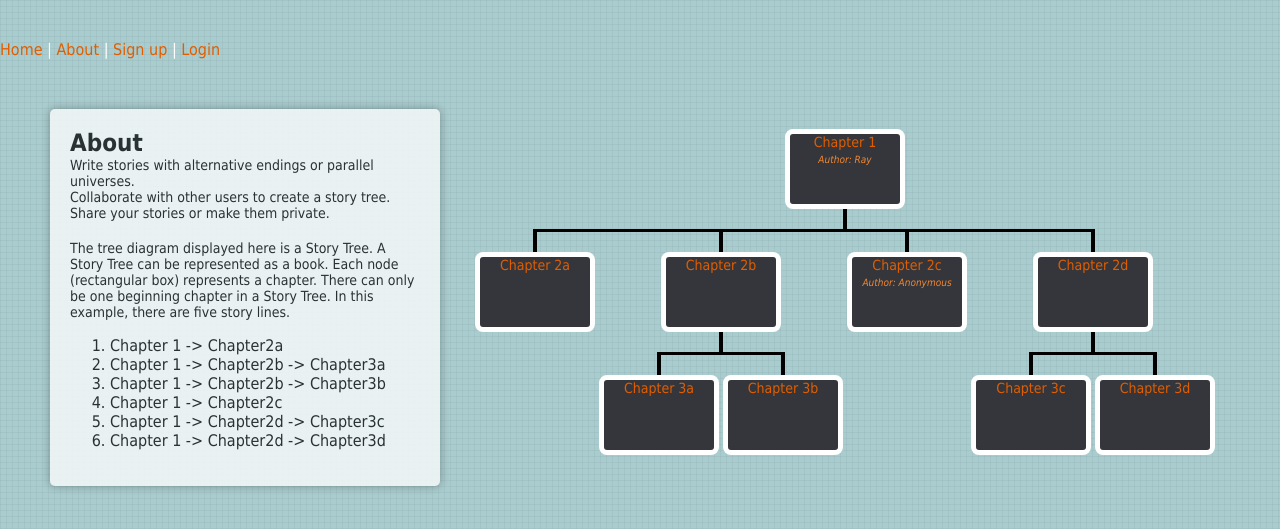
After one commit to rayedchan/StoryTrees, a PHP site: page /about.php in a window 1280 px wide. The commit adds this page. Shown: the top 529 px of the page. Run offline with PHP 8.4, Linux system fonts and the light colour scheme.

Commit message:
added about page and navigation menu

```diff
--- /dev/null
+++ b/about.php
@@ -0,0 +1,148 @@
+<!DOCTYPE html>
+<html>
+    <head>
+        <meta http-equiv="Content-Type" content="text/html; charset=UTF-8">
+        <link rel="stylesheet" href="css/jquery.jOrgChart.css"/>
+        <link rel="stylesheet" href="css/custom.css"/>
+        <link rel="stylesheet" href="css/mycustom.css"/>
+        <title>About</title>
+    </head>
+
+    <body>
+        <?php require('navigation.html'); ?>
+
+        <div align="center" style="margin-top: 50px;">
+            <!--About description box -->
+            <div style="margin-left: 50px; text-align:left;"class="box">
+                <h2>About</h2>
+                <p>
+                    Write stories with alternative endings or parallel universes.<br />
+                    Collaborate with other users to create a story tree.<br />
+                    Share your stories or make them private.<br />
+                </p><br />
+
+                <p>
+                    The tree diagram displayed here is a Story Tree.
+                    A Story Tree can be represented as a book.
+                    Each node (rectangular box) represents a chapter.
+                    There can only be one beginning chapter in a Story Tree.
+                    In this example, there are five story lines.
+                    <ol>
+                        <li>Chapter 1 -> Chapter2a</li>
+                        <li>Chapter 1 -> Chapter2b -> Chapter3a</li>
+                        <li>Chapter 1 -> Chapter2b -> Chapter3b</li>
+                        <li>Chapter 1 -> Chapter2c</li>
+                        <li>Chapter 1 -> Chapter2d -> Chapter3c</li>
+                        <li>Chapter 1 -> Chapter2d -> Chapter3d</li>
+                    </ol>
+                </p>
+            </div>
+
+            <!--Story Tree full output from javascript -->
+            <div class="jOrgChart">
+                <table cellpadding="0" cellspacing="0" border="0">
+                    <tbody>
+                        <tr class="node-cells">
+                            <td class="node-cell" colspan="8"><div class="node" style="cursor: n-resize;"><a href="#" target="_blank">Chapter 1</a><br><font size="1px"><i>Author: Ray</i></font></div></td>
+                        </tr>
+                        <tr>
+                            <td colspan="8"><div class="line down"></div></td>
+                        </tr>
+                        <tr>
+                            <td class="line left">&nbsp;</td>
+                            <td class="line right top">&nbsp;</td>
+                            <td class="line left top">&nbsp;</td>
+                            <td class="line right top">&nbsp;</td>
+                            <td class="line left top">&nbsp;</td>
+                            <td class="line right top">&nbsp;</td>
+                            <td class="line left top">&nbsp;</td>
+                            <td class="line right">&nbsp;</td></tr>
+                        <tr>
+                            <td class="node-container" colspan="2">
+                                <table cellpadding="0" cellspacing="0" border="0"><tbody>
+                                    <tr class="node-cells">
+                                        <td class="node-cell" colspan="2"><div class="node"><a href="#" target="_blank">Chapter 2a</a></div></td>
+                                    </tr>
+                                </tbody></table>
+                            </td>
+                            <td class="node-container" colspan="2">
+                                <table cellpadding="0" cellspacing="0" border="0"><tbody>
+                                    <tr class="node-cells">
+                                        <td class="node-cell" colspan="4"><div class="node" style="cursor: n-resize;"><a href="#" target="_blank">Chapter 2b</a></div></td>
+                                    </tr>
+                                    <tr>
+                                        <td colspan="4"><div class="line down"></div></td>
+                                    </tr>
+                                    <tr>
+                                        <td class="line left">&nbsp;</td>
+                                        <td class="line right top">&nbsp;</td>
+                                        <td class="line left top">&nbsp;</td>
+                                        <td class="line right">&nbsp;</td>
+                                    </tr>
+                                    <tr>
+                                        <td class="node-container" colspan="2">
+                                            <table cellpadding="0" cellspacing="0" border="0"><tbody>
+                                                    <tr class="node-cells">
+                                                        <td class="node-cell" colspan="2"><div class="node"><a href="#" target="_blank">Chapter 3a</a></div></td>
+                                                    </tr>
+                                            </tbody></table>
+                                        </td>
+                                        <td class="node-container" colspan="2">
+                                            <table cellpadding="0" cellspacing="0" border="0"><tbody>
+                                                    <tr class="node-cells">
+                                                        <td class="node-cell" colspan="2"><div class="node"><a href="#" target="_blank">Chapter 3b</a></div></td>
+                                                    </tr>
+                                            </tbody></table>
+                                        </td>
+                                    </tr>
+                                </tbody></table>
+                            </td>
+                            <td class="node-container" colspan="2">
+                                <table cellpadding="0" cellspacing="0" border="0"><tbody>
+                                        <tr class="node-cells">
+                                            <td class="node-cell" colspan="2"><div class="node"><a href="#" target="_blank">Chapter 2c</a><br><font size="1px"><i>Author: Anonymous</i></font></div></td>
+                                        </tr>
+                                    </tbody></table>
+                            </td>
+                            <td class="node-container" colspan="2">
+                                <table cellpadding="0" cellspacing="0" border="0"><tbody>
+                                        <tr class="node-cells">
+                                            <td class="node-cell" colspan="4"><div class="node" style="cursor: n-resize;"><a href="#" target="_blank">Chapter 2d</a></div></td>
+                                        </tr>
+                                        <tr>
+                                            <td colspan="4"><div class="line down"></div></td>
+                                        </tr>
+                                        <tr>
+                                            <td class="line left">&nbsp;</td>
+                                            <td class="line right top">&nbsp;</td>
+                                            <td class="line left top">&nbsp;</td>
+                                            <td class="line right">&nbsp;</td>
+                                        </tr>
+                                        <tr>
+                                            <td class="node-container" colspan="2">
+                                                <table cellpadding="0" cellspacing="0" border="0"><tbody>
+                                                        <tr class="node-cells">
+                                                            <td class="node-cell" colspan="2"><div class="node"><a href="#" target="_blank">Chapter 3c</a></div></td>
+                                                        </tr>
+                                                </tbody></table>
+                                            </td>
+                                            <td class="node-container" colspan="2">
+                                                <table cellpadding="0" cellspacing="0" border="0"><tbody>
+                                                        <tr class="node-cells">
+                                                            <td class="node-cell" colspan="2"><div class="node"><a href="#" target="_blank">Chapter 3d</a></div></td>
+                                                        </tr>
+                                                    </tbody>
+                                                </table>
+                                            </td>
+                                        </tr>
+                                </tbody></table>
+                            </td>
+                        </tr>
+                    </tbody>
+                </table>
+            </div>
+            <!--End Story Tree -->
+
+        </div>
+    </body>
+</html>
--- a/css/custom.css
+++ b/css/custom.css
@@ -1,3 +1,7 @@
+/*
+Additional CSS for jOrgChart
+*/
+
 body, html, div, p, span, a, h1, h2, h3, h4, h5{
 	margin 				: 0;
 	padding 			: 0;
--- /dev/null
+++ b/css/mycustom.css
@@ -0,0 +1,30 @@
+/*
+    Document   : mycustom
+    Created on : Jul 23, 2013, 8:16:16 PM
+    Author     : rchan
+    Description:
+        Purpose of the stylesheet follows.
+*/
+
+root {
+    display: block;
+}
+
+.box
+{
+    border-radius: 5px;
+    background: white;
+    width: 350px;
+    height: auto;
+    color: black;
+    /*left: 160px;
+    top: 225px;
+    margin: 0px;
+    margin-left:auto;
+    margin-right: auto;*/
+    padding: 20px;
+    opacity:0.75;
+    float: left;
+    /*margin-top: 50px;*/
+    box-shadow: 0 0 10px rgba(0,0,0, .4);
+}
--- a/index.php
+++ b/index.php
@@ -23,9 +23,9 @@
             //connectToDB();
             //phpinfo();
             //echo '<a href="registration.php">Register</a>';
+            require('navigation.html');
         ?>
 
-        <a href="registration.php">Sign up</a> | <a href="login.php">Login</a>
         <!--Story Tree diagram -->
         <ul id="org" style="display:none">
             <li><a href="#" target="_blank">Chapter 1</a><br /><font size="1px"><i>Author: Ray</i></font>
@@ -47,5 +47,6 @@
                 </ul>
             </li>
         </ul>
+
     </body>
 </html>
--- a/login.php
+++ b/login.php
@@ -7,7 +7,7 @@
     </head>
 
     <body>
-        <a href="index.php">Home</a> | <a href="registration.php">Sign up</a>
+        <?php require('navigation.html'); ?>
         <form method="post" id="login" class="login" name="login" action="">
             <div align="center">
                 <h2>Log In</h2>
--- /dev/null
+++ b/navigation.html
@@ -0,0 +1 @@
+ <a href="index.php">Home</a> | <a href="about.php">About</a> | <a href="registration.php">Sign up</a> | <a href="login.php">Login</a>
--- a/registration.php
+++ b/registration.php
@@ -7,7 +7,7 @@
         <link rel="stylesheet" href="css/loginbox_style.css" />
     </head>
     <body>
-        <a href="index.php">Home</a> | <a href="login.php">Login</a>
+        <?php require('navigation.html'); ?>
         <form method="post" id="createaccount" class="register" name="createaccount" action="" >
             <div align="center">
                 <h2>Registration Form</h2>
```
